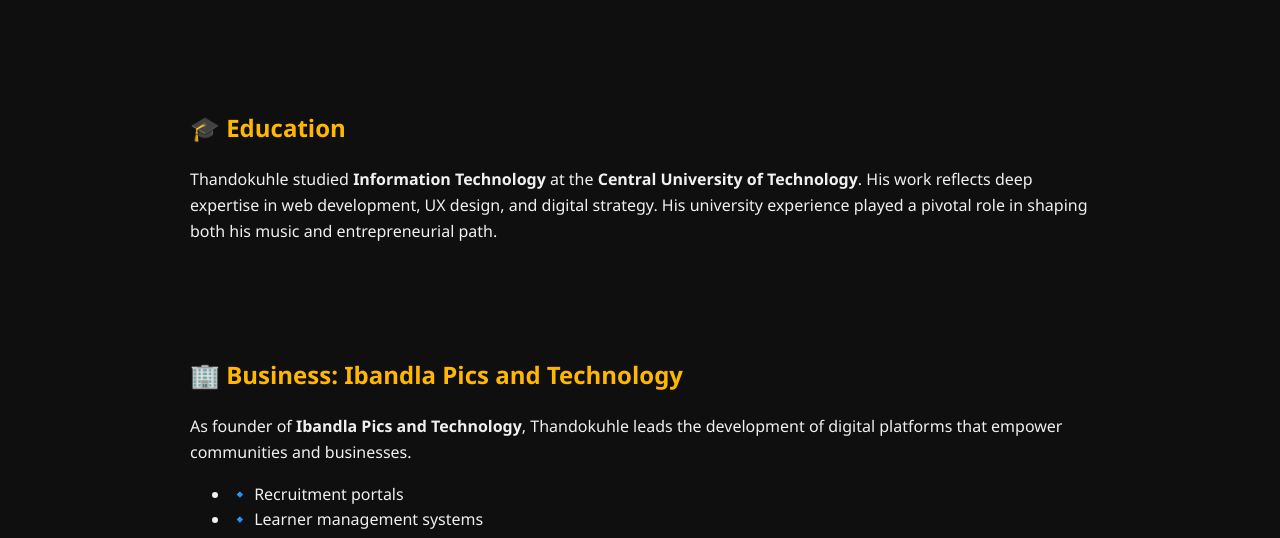
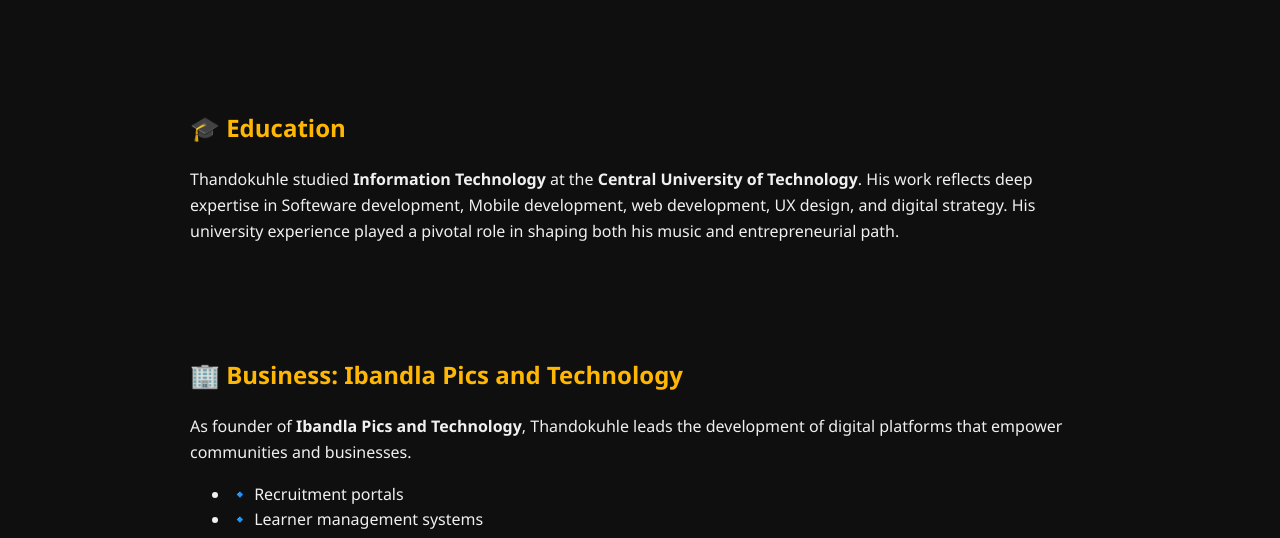
Before and after one commit to Trigga150/maniacaltrigga, a plain HTML site: page index.html in a window 1280 px wide. Shown: the part 562-1100 px from the top of the page. Drawn offline with Linux system fonts and the light colour scheme.

Commit message:
Update index.html

```diff
--- a/index.html
+++ b/index.html
@@ -85,7 +85,7 @@
 
   <section>
     <h2>🎓 Education</h2>
-    <p>Thandokuhle studied <strong>Information Technology</strong> at the <strong>Central University of Technology</strong>. His work reflects deep expertise in web development, UX design, and digital strategy. His university experience played a pivotal role in shaping both his music and entrepreneurial path.</p>
+    <p>Thandokuhle studied <strong>Information Technology</strong> at the <strong>Central University of Technology</strong>. His work reflects deep expertise in Softeware development, Mobile development, web development, UX design, and digital strategy. His university experience played a pivotal role in shaping both his music and entrepreneurial path.</p>
   </section>
 
   <section>
```
